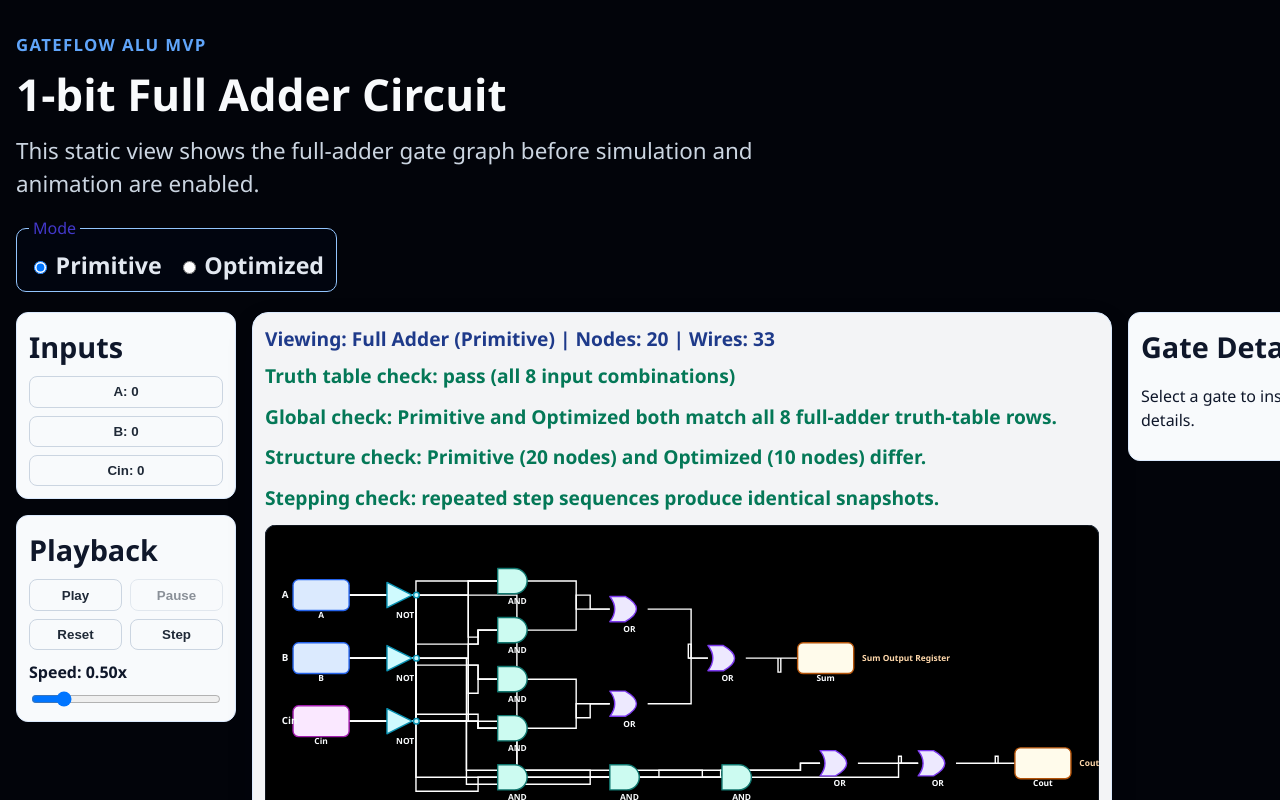
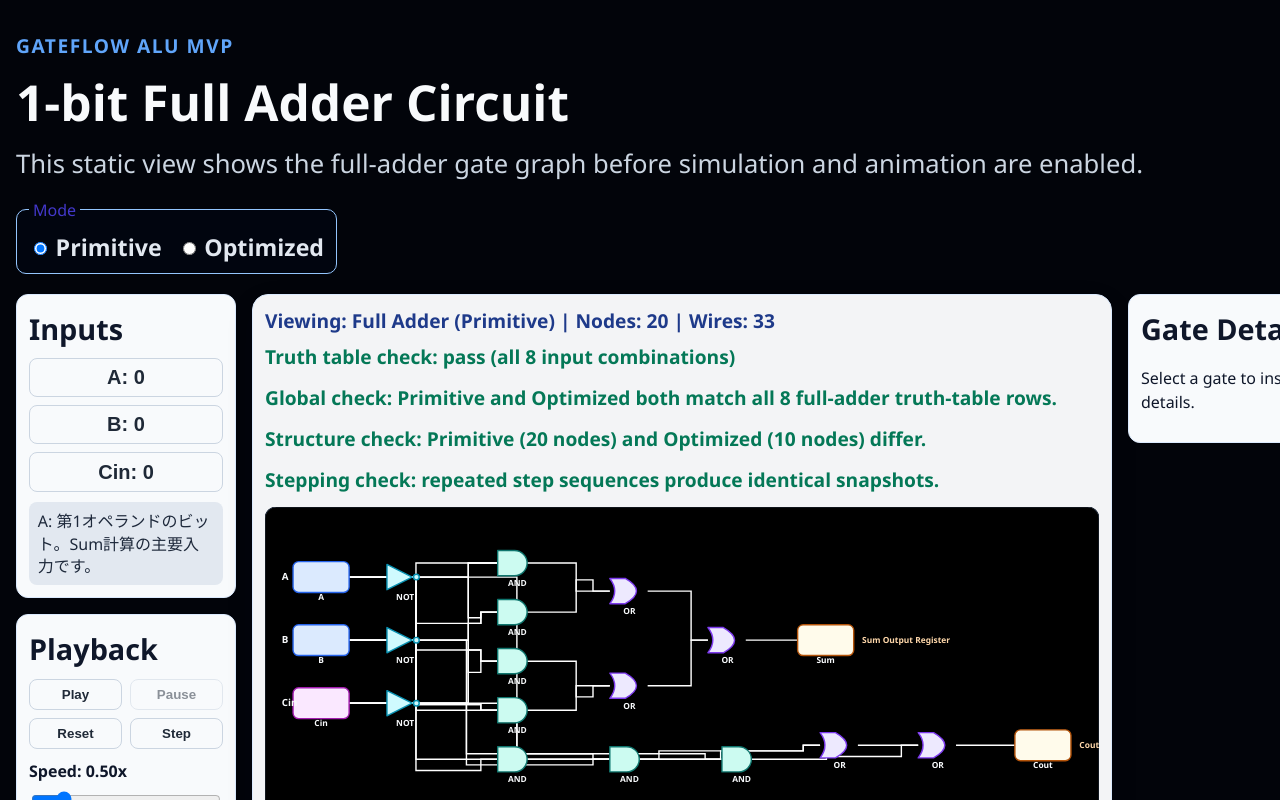
Before and after one commit to Picminmin/GateFlow-ALU, a React (Vite) app: page / in a window 1280 px wide. Shown: the top 800 px of the page. Built offline with nearby package versions, Linux system fonts and the light colour scheme.

Commit message:
Smooth wire routing and improve header/input readability

```diff
--- a/src/components/panels/InputsPanel.tsx
+++ b/src/components/panels/InputsPanel.tsx
@@ -1,3 +1,4 @@
+import { useState } from 'react';
 import type { LogicValue } from '../../types';
 
 export interface InputsPanelValues {
@@ -16,20 +17,46 @@ function toggleValue(value: LogicValue): LogicValue {
 }
 
 export function InputsPanel({ values, onChange }: InputsPanelProps) {
+  const [selectedInput, setSelectedInput] = useState<'a' | 'b' | 'cin'>('a');
+  const descriptionByInput: Record<'a' | 'b' | 'cin', string> = {
+    a: 'A: 第1オペランドのビット。Sum計算の主要入力です。',
+    b: 'B: 第2オペランドのビット。Aと組み合わせて演算されます。',
+    cin: 'Cin: 下位桁からの繰り上がり入力。SumとCoutの両方に影響します。',
+  };
+
   return (
     <section className="panel" aria-label="Inputs panel">
       <h2>Inputs</h2>
       <div className="inputs-grid">
-        <button type="button" onClick={() => onChange({ ...values, a: toggleValue(values.a) })}>
+        <button
+          type="button"
+          onClick={() => {
+            setSelectedInput('a');
+            onChange({ ...values, a: toggleValue(values.a) });
+          }}
+        >
           A: {values.a}
         </button>
-        <button type="button" onClick={() => onChange({ ...values, b: toggleValue(values.b) })}>
+        <button
+          type="button"
+          onClick={() => {
+            setSelectedInput('b');
+            onChange({ ...values, b: toggleValue(values.b) });
+          }}
+        >
           B: {values.b}
         </button>
-        <button type="button" onClick={() => onChange({ ...values, cin: toggleValue(values.cin) })}>
+        <button
+          type="button"
+          onClick={() => {
+            setSelectedInput('cin');
+            onChange({ ...values, cin: toggleValue(values.cin) });
+          }}
+        >
           Cin: {values.cin}
         </button>
       </div>
+      <p className="input-role-description">{descriptionByInput[selectedInput]}</p>
     </section>
   );
 }
--- a/src/index.css
+++ b/src/index.css
@@ -44,7 +44,7 @@ body {
 
 .app-eyebrow {
   margin: 0;
-  font-size: 1.05rem;
+  font-size: 1.2rem;
   letter-spacing: 0.08em;
   text-transform: uppercase;
   color: #60a5fa;
@@ -53,16 +53,17 @@ body {
 
 .app-shell h1 {
   margin: 0.25rem 0 0.5rem;
-  font-size: 2.75rem;
+  font-size: 3.1rem;
   color: #f8fafc;
 }
 
 .app-description {
   margin: 0;
   color: #cbd5e1;
-  font-size: 1.4rem;
-  line-height: 1.45;
-  max-width: 60ch;
+  font-size: 1.6rem;
+  line-height: 1.35;
+  max-width: none;
+  white-space: nowrap;
 }
 
 .mode-switcher {
@@ -151,9 +152,20 @@ body {
   background: #f8fafc;
   color: #1f2937;
   font-weight: 700;
+  font-size: 1.25rem;
   border-radius: 8px;
   padding: 0.45rem 0.6rem;
   cursor: pointer;
+}
+
+.input-role-description {
+  margin: 0.65rem 0 0;
+  font-size: 1rem;
+  line-height: 1.4;
+  color: #1e293b;
+  background: #e2e8f0;
+  border-radius: 8px;
+  padding: 0.5rem 0.55rem;
 }
 
 .controls-grid {
@@ -342,4 +354,8 @@ body {
   .main-layout {
     grid-template-columns: 1fr;
   }
+
+  .app-description {
+    white-space: normal;
+  }
 }
--- a/src/renderer/wires.ts
+++ b/src/renderer/wires.ts
@@ -27,15 +27,58 @@ function pointAlongSegment(a: Point, b: Point, t: number): Point {
   };
 }
 
+function isCollinear(a: Point, b: Point, c: Point): boolean {
+  const abx = b.x - a.x;
+  const aby = b.y - a.y;
+  const bcx = c.x - b.x;
+  const bcy = c.y - b.y;
+  return abx * bcy - aby * bcx === 0;
+}
+
+function normalizePoints(points: Point[]): Point[] {
+  const deduped = points.filter((point, index) => {
+    if (index === 0) return true;
+    const prev = points[index - 1];
+    return !(prev.x === point.x && prev.y === point.y);
+  });
+
+  const simplified: Point[] = [];
+  for (const point of deduped) {
+    if (simplified.length < 2) {
+      simplified.push(point);
+      continue;
+    }
+    const a = simplified[simplified.length - 2];
+    const b = simplified[simplified.length - 1];
+    if (isCollinear(a, b, point)) {
+      simplified[simplified.length - 1] = point;
+    } else {
+      simplified.push(point);
+    }
+  }
+
+  return simplified;
+}
+
 export function buildRoutedWire(start: Point, end: Point, edgeId: string): RoutedWire {
+  if (Math.abs(end.y - start.y) <= 4) {
+    const straightPoints = [start, end];
+    return {
+      points: straightPoints,
+      pathD: `M ${start.x} ${start.y} L ${end.x} ${end.y}`,
+      labelPoint: getPointAlongPolyline(straightPoints, 0.5),
+    };
+  }
+
   const hash = hashSeed(edgeId);
-  const laneOffset = ((hash % 5) - 2) * 10;
+  const verticalGap = Math.abs(end.y - start.y);
+  const laneOffset = verticalGap <= 18 ? 0 : ((hash % 5) - 2) * 8;
   const spanX = Math.max(70, (end.x - start.x) * 0.45);
   const bendX = Math.min(end.x - 24, start.x + spanX);
   const targetY = end.y + laneOffset;
-  const nearEndX = Math.max(start.x + 24, end.x - 28);
+  const nearEndX = Math.max(start.x + 28, end.x - 24);
 
-  const points: Point[] = [
+  const rawPoints: Point[] = [
     start,
     { x: bendX, y: start.y },
     { x: bendX, y: targetY },
@@ -43,6 +86,7 @@ export function buildRoutedWire(start: Point, end: Point, edgeId: string): Route
     { x: nearEndX, y: end.y },
     end,
   ];
+  const points = normalizePoints(rawPoints);
 
   const pathD = points
     .map((point, index) => `${index === 0 ? 'M' : 'L'} ${point.x} ${point.y}`)
```
